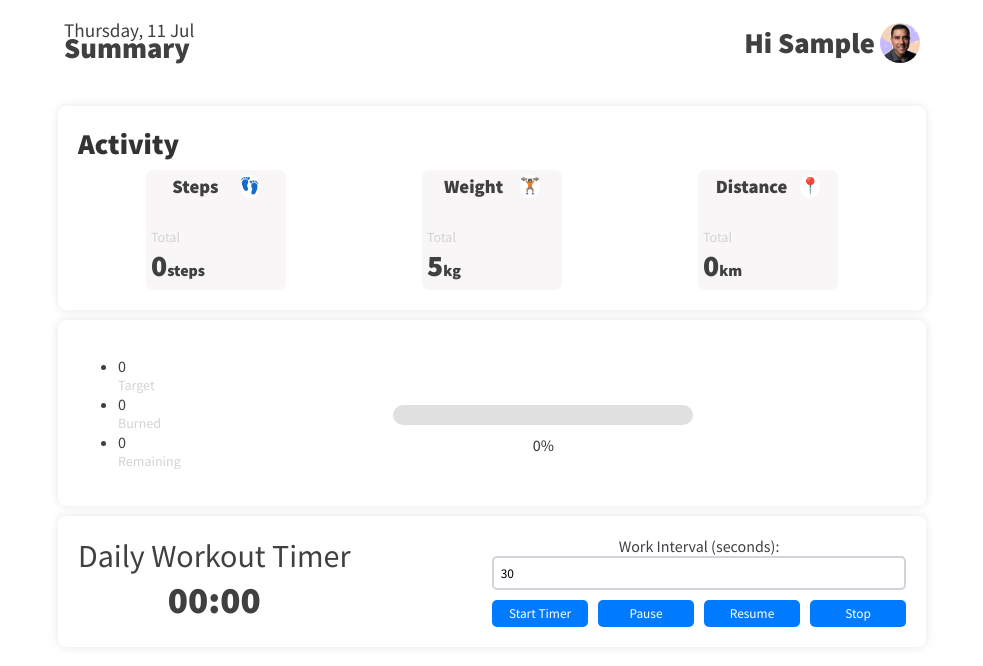
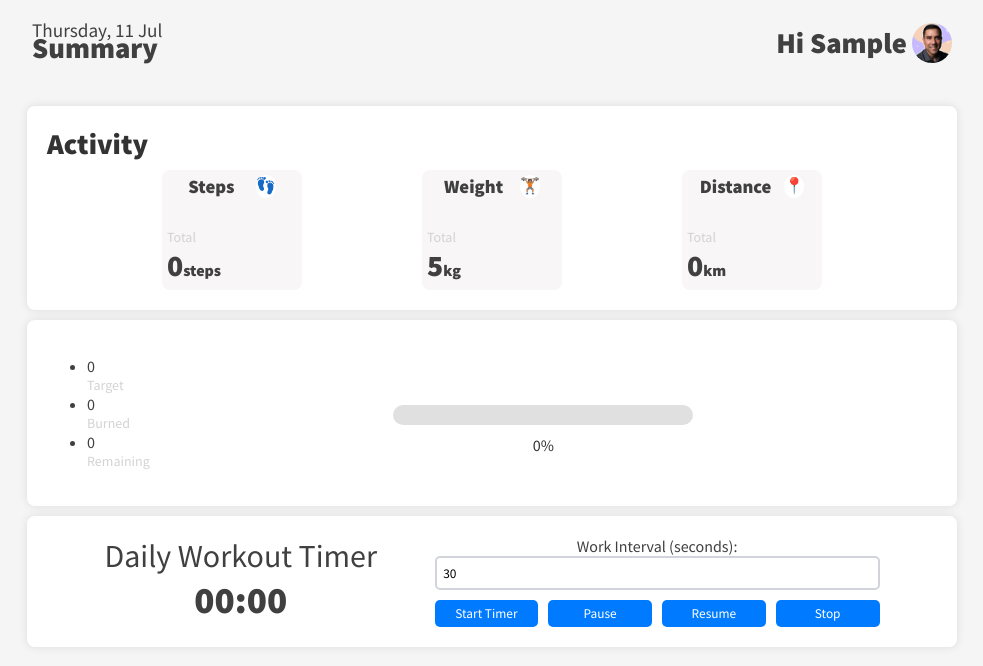
Before and after one commit to RhodyArthur/Fitness-Site, a plain HTML site: page index.html in a window 1280 px wide. Both pictures are taken after typing "Sample", "5", "5", "5" into the empty fields and a click on the button "SUBMIT". Shown: the whole page, without its empty margins (148-1131 px from the left). Drawn offline with Linux system fonts and the light colour scheme.

Commit message:
page layout enhanced

```diff
--- a/styles.css
+++ b/styles.css
@@ -4,7 +4,7 @@
 html, body {
     margin: 0;
     padding: 0;
-    background-color: #fff;
+    background-color: whitesmoke;
     font-family: 'Source Sans Pro', sans-serif;
     color: #404040;
 }
@@ -190,10 +190,8 @@ input:focus {
     padding: 20px;
     display: flex;
     justify-content: space-between;
-    /* align-items: flex-end; */
-    /* margin: 0 150px; */
     margin: auto;
-    width: 70%;
+    width: 75%;
 }
 
 
@@ -224,7 +222,7 @@ main {
 }
 
 section {
-    width: 70%;
+    width: 75%;
     /* max-width: 800px; */
     height: auto;
     margin: 10px 0;
@@ -244,7 +242,7 @@ section h2 {
 
 .card-container {
     display: flex;
-    justify-content: space-around;
+    justify-content: space-evenly;
 }
 
 .card {
@@ -286,7 +284,7 @@ section h2 {
 
 .calories-section {
     display: flex;
-    justify-content: space-around;
+    justify-content: space-evenly;
 }
 .progress-bar-container {
     width: 100%;
@@ -421,7 +419,7 @@ section h2 {
 
 .timer-container {
     display: flex;
-    justify-content: space-between;
+    justify-content: space-evenly;
 }
 
 .timer-display {
@@ -448,7 +446,7 @@ section h2 {
 
 .timer-controls {
     display: flex;
-    gap: 10px;
+    gap: 8px;
 }
 .timer-controls {
     display: flex;
```
